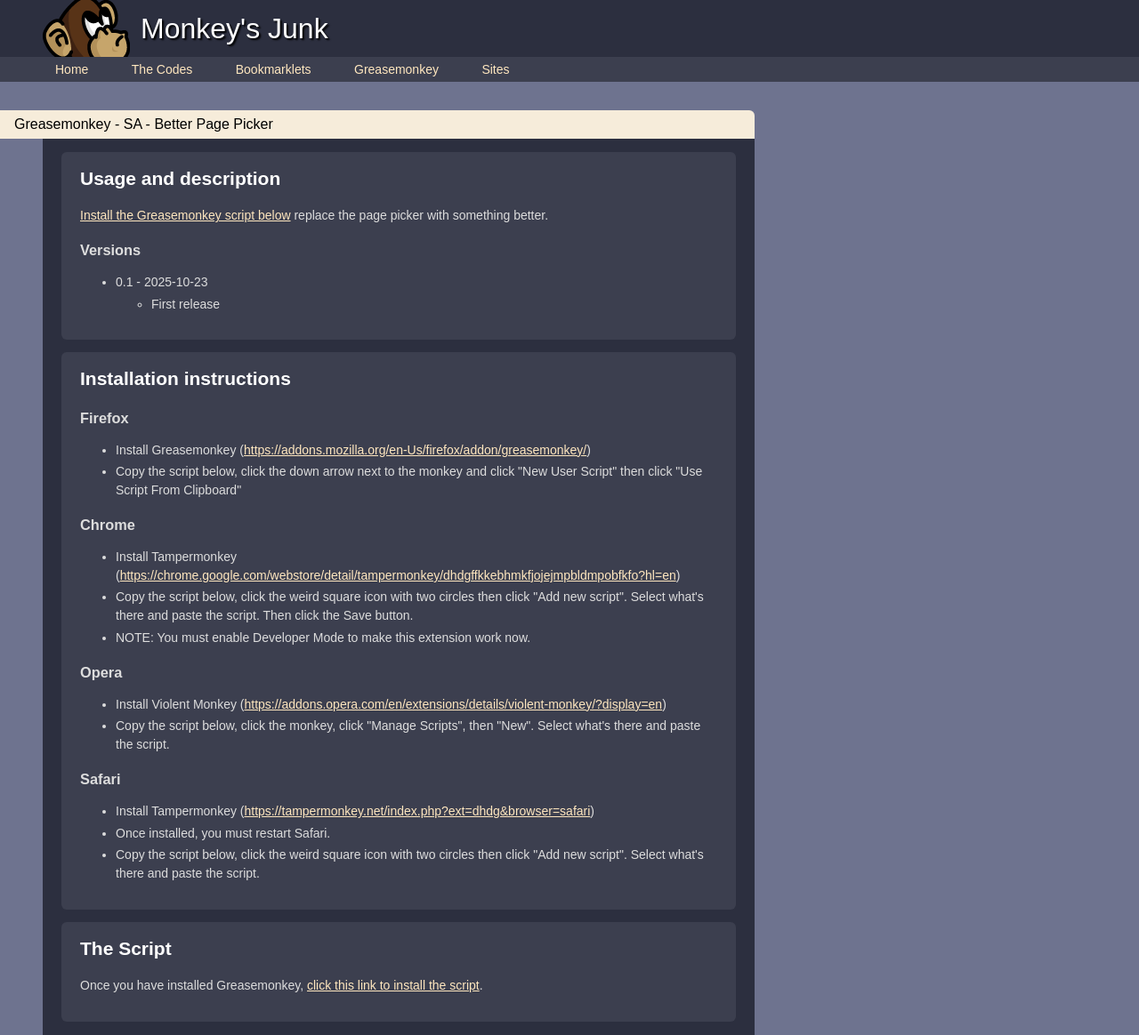
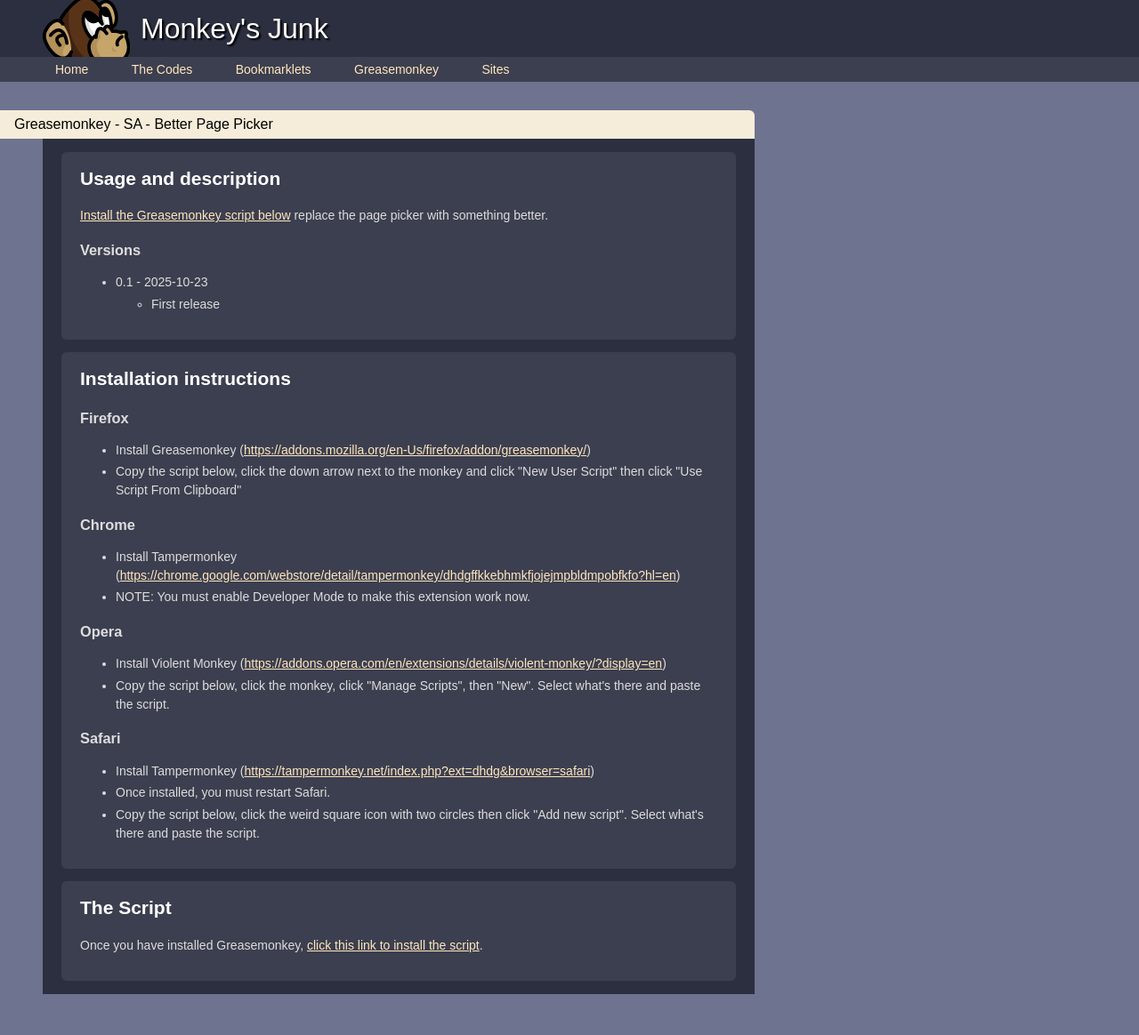
Before and after one commit to cwmonkey/cwmonkey.github.io, a Jekyll site: the page built from greasemonkey/sa-better-page-picker/index.html, in a window 1280 px wide. Shown: the whole page at 89% size. Built offline with Jekyll 4.4.1, drawn with Linux system fonts in a browser that asks for light colours; nearby versions of some CDN libraries; some web fonts are replaced; after the commit the page ends 1118 px from its top, so only the background shows below that.

Commit message:
Update chrome instructions

```diff
--- a/_includes/greasemonkey/_install-greasemonkey.html
+++ b/_includes/greasemonkey/_install-greasemonkey.html
@@ -10,7 +10,6 @@
 	<h3>Chrome</h3>
 	<ul>
 		<li>Install Tampermonkey (<a href="https://chrome.google.com/webstore/detail/tampermonkey/dhdgffkkebhmkfjojejmpbldmpobfkfo?hl=en">https://chrome.google.com/webstore/detail/tampermonkey/dhdgffkkebhmkfjojejmpbldmpobfkfo?hl=en</a>)</li>
-		<li>Copy the script below, click the weird square icon with two circles then click "Add new script". Select what's there and paste the script. Then click the Save button.</li>
 		<li>NOTE: You must enable Developer Mode to make this extension work now.</li>
 	</ul>
 
```
